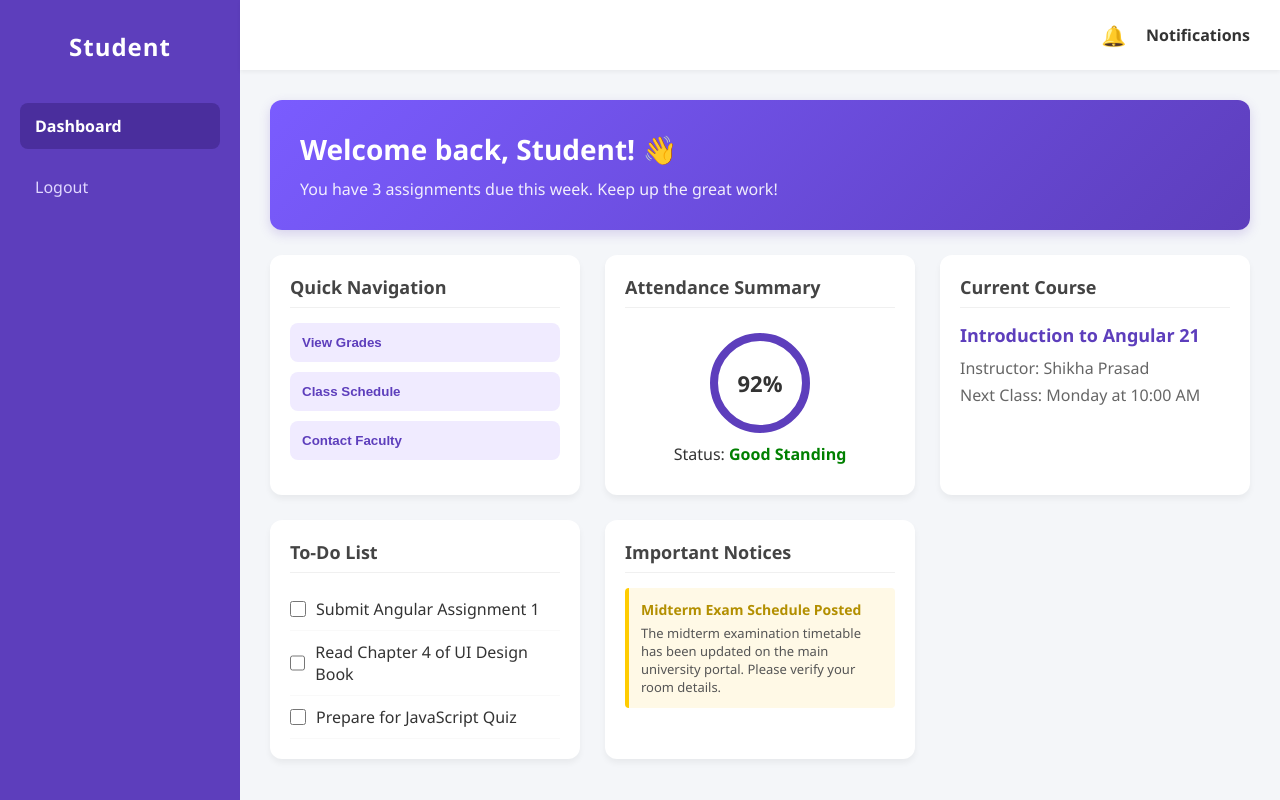
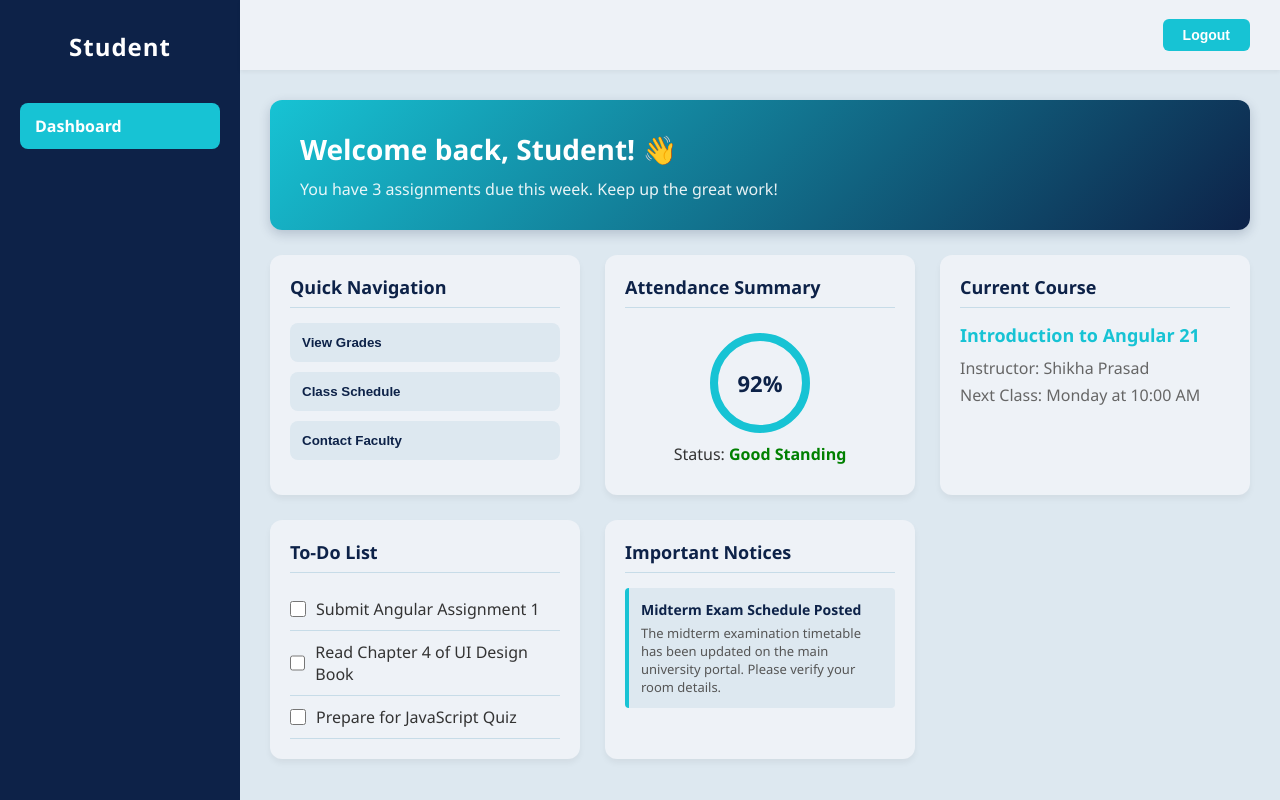
Before and after one commit to RajHarsh03/Student-Management-System-Angular, an Angular app in the folder student-management-system/: page /student-dashboard in a window 1280 px wide. Built offline with nearby package versions, Linux system fonts and the light colour scheme; sample sign-in values are in the browser's storage.

Commit message:
style: refactor dashboard styling and update auth UI

```diff
--- a/student-management-system/src/app/dashboard/admin-dashboard/admin-dashboard.css
+++ b/student-management-system/src/app/dashboard/admin-dashboard/admin-dashboard.css
@@ -1,21 +1,20 @@
-/* General Layout Setup */
 .dashboard-container {
   display: flex;
   font-family: 'Segoe UI', Tahoma, Geneva, Verdana, sans-serif;
-  background-color: #f5f7fa;
+  background-color: #dde8f0;
   min-height: 100vh;
   margin: 0;
   color: #333;
 }
 
-/* Darker Midnight Purple for Admin Sidebar distinction */
 .sidebar {
   width: 240px;
-  background-color: #3B2475;
+  background-color: #0d2248;
   color: white;
   display: flex;
   flex-direction: column;
   padding: 20px;
+  flex-shrink: 0;
 }
 
 .logo-area h2 {
@@ -33,7 +32,7 @@
 }
 
 .nav-links a {
-  color: #e6e0f8;
+  color: #b2d4e8;
   text-decoration: none;
   padding: 12px 15px;
   border-radius: 8px;
@@ -41,12 +40,11 @@
 }
 
 .nav-links a:hover, .nav-links .active-link {
-  background-color: #271454;
+  background-color: #17c3d4;
   color: white;
   font-weight: bold;
 }
 
-/* Main Content Area */
 .main-content {
   flex: 1;
   display: flex;
@@ -55,22 +53,13 @@
 }
 
 .top-header {
-  background-color: white;
+  background-color: #eef2f7;
   height: 70px;
   display: flex;
-  justify-content: flex-end; /* This forces the notification to the far right side */
+  justify-content: flex-end;
   align-items: center;
   padding: 0 30px;
   box-shadow: 0 2px 4px rgba(0,0,0,0.05);
-}
-
-.search-box input {
-  width: 320px;
-  padding: 10px 15px;
-  border: 1px solid #ccc;
-  border-radius: 20px;
-  outline: none;
-  font-size: 14px;
 }
 
 .profile-info {
@@ -79,16 +68,13 @@
   gap: 25px;
 }
 
-.system-status {
-  font-size: 14px;
-}
+.bell-icon { font-size: 20px; cursor: pointer; }
 
 .user-name {
   font-weight: 600;
-  color: #3B2475;
+  color: #0d2248;
 }
 
-/* Dashboard Grid Layout */
 .dashboard-grid {
   padding: 30px;
   display: grid;
@@ -96,9 +82,8 @@
   gap: 25px;
 }
 
-/* Common Card Rules */
 .card {
-  background-color: white;
+  background-color: #eef2f7;
   border-radius: 12px;
   padding: 20px;
   box-shadow: 0 4px 6px rgba(0,0,0,0.05);
@@ -107,20 +92,19 @@
 .card h3 {
   margin-top: 0;
   margin-bottom: 15px;
-  color: #444;
-  border-bottom: 1px solid #f0f0f0;
+  color: #0d2248;
+  border-bottom: 1px solid #c7dce8;
   padding-bottom: 8px;
   font-size: 16px;
 }
 
-/* Welcome Admin Banner */
 .welcome-banner {
   grid-column: span 3;
-  background: linear-gradient(135deg, #5131A6, #3B2475);
+  background: linear-gradient(135deg, #17c3d4, #0d2248);
   color: white;
   padding: 30px;
   border-radius: 12px;
-  box-shadow: 0 4px 12px rgba(59, 36, 117, 0.2);
+  box-shadow: 0 4px 12px rgba(13, 34, 72, 0.2);
 }
 
 .welcome-banner h1 {
@@ -133,7 +117,6 @@
   opacity: 0.9;
 }
 
-/* Administrative Quick Action Buttons */
 .action-buttons {
   display: flex;
   flex-direction: column;
@@ -150,12 +133,11 @@
   transition: opacity 0.2s;
 }
 
-.btn-add { background-color: #e8f8f0; color: #1e7e34; }
+.btn-add    { background-color: #e0f9f9; color: #0d9488; }
 .btn-notice { background-color: #fff3cd; color: #856404; }
 .btn-report { background-color: #e2f0fd; color: #004085; }
 .action-buttons button:hover { opacity: 0.85; }
 
-/* Metric Card Display */
 .metric-display {
   display: flex;
   flex-direction: column;
@@ -167,7 +149,7 @@
 .metric-number {
   font-size: 48px;
   font-weight: bold;
-  color: #3B2475;
+  color: #17c3d4;
 }
 
 .metric-display p {
@@ -176,7 +158,6 @@
   font-size: 14px;
 }
 
-/* Student Management Record Card */
 .editor-fields p {
   margin: 8px 0;
   font-size: 15px;
@@ -189,7 +170,7 @@
 }
 
 .btn-edit {
-  background-color: #3B2475;
+  background-color: #17c3d4;
   color: white;
   border: none;
   padding: 8px 15px;
@@ -199,7 +180,7 @@
 }
 
 .btn-delete {
-  background-color: #dc3545;
+  background-color: #ef4444;
   color: white;
   border: none;
   padding: 8px 15px;
@@ -208,7 +189,6 @@
   font-size: 13px;
 }
 
-/* Document Approval Lists */
 .task-list {
   list-style: none;
   padding: 0;
@@ -220,12 +200,12 @@
   justify-content: space-between;
   align-items: center;
   padding: 10px 0;
-  border-bottom: 1px solid #f5f5f5;
+  border-bottom: 1px solid #c7dce8;
   font-size: 14px;
 }
 
 .btn-mini-approve {
-  background-color: #2ecc71;
+  background-color: #17c3d4;
   color: white;
   border: none;
   padding: 5px 10px;
@@ -234,10 +214,9 @@
   font-size: 12px;
 }
 
-/* System Log Layout */
 .log-item {
-  background-color: #f8f9fa;
-  border-left: 4px solid #6c757d;
+  background-color: #dde8f0;
+  border-left: 4px solid #17c3d4;
   padding: 12px;
   border-radius: 4px;
 }
@@ -245,16 +224,15 @@
 .log-item h5 {
   margin: 0 0 5px 0;
   font-size: 12px;
-  color: #6c757d;
+  color: #0d2248;
 }
 
 .log-item p {
   margin: 0;
   font-size: 13px;
-  color: #222;
+  color: #333;
 }
 
-/* Responsive Grid Configuration Rules */
 @media (max-width: 1024px) {
   .dashboard-grid { grid-template-columns: repeat(2, 1fr); }
   .welcome-banner { grid-column: span 2; }
@@ -267,3 +245,16 @@
   .dashboard-grid { grid-template-columns: 1fr; padding: 15px; }
   .welcome-banner { grid-column: span 1; }
 }
+
+.btn-logout {
+  background-color: #17c3d4;
+  color: white;
+  border: none;
+  padding: 8px 20px;
+  border-radius: 6px;
+  font-size: 14px;
+  font-weight: 600;
+  cursor: pointer;
+  transition: opacity 0.2s;
+}
+.btn-logout:hover { opacity: 0.85; }
--- a/student-management-system/src/app/dashboard/admin-dashboard/admin-dashboard.html
+++ b/student-management-system/src/app/dashboard/admin-dashboard/admin-dashboard.html
@@ -6,18 +6,13 @@
     <nav class="nav-links">
       <a routerLink="/admin-dashboard" class="active-link">Dashboard</a>
       <a routerLink="/admin/students">Manage Students</a>
-      <a href="#" (click)="logout()">Logout</a>
     </nav>
   </aside>
 
   <main class="main-content">
     <header class="top-header">
-      <!-- <div class="search-box">
-        <input type="text" placeholder="Search for courses, tasks, notices...">
-      </div> -->
       <div class="profile-info">
-        <span class="bell-icon">🔔</span>
-        <span class="user-name">Notifications</span>
+        <button class="btn-logout" (click)="logout()">Logout</button>
       </div>
     </header>
 
--- a/student-management-system/src/app/dashboard/student-dashboard/student-dashboard.css
+++ b/student-management-system/src/app/dashboard/student-dashboard/student-dashboard.css
@@ -1,21 +1,20 @@
-/* General Layout Setup */
 .dashboard-container {
   display: flex;
   font-family: 'Segoe UI', Tahoma, Geneva, Verdana, sans-serif;
-  background-color: #f4f6f9;
+  background-color: #dde8f0;
   min-height: 100vh;
   margin: 0;
   color: #333;
 }
 
-/* Purple Left Sidebar */
 .sidebar {
   width: 240px;
-  background-color: #5D3EBC; /* Modern Purple */
+  background-color: #0d2248;
   color: white;
   display: flex;
   flex-direction: column;
   padding: 20px;
+  flex-shrink: 0;
 }
 
 .logo-area h2 {
@@ -33,7 +32,7 @@
 }
 
 .nav-links a {
-  color: #e0d7ff;
+  color: #b2d4e8;
   text-decoration: none;
   padding: 12px 15px;
   border-radius: 8px;
@@ -41,36 +40,26 @@
 }
 
 .nav-links a:hover, .nav-links .active-link {
-  background-color: #4A2E9D;
+  background-color: #17c3d4;
   color: white;
   font-weight: bold;
 }
 
-/* Main Content and Top Header */
 .main-content {
-  flex: 1; /* Fixed typo: changed from flex-1: 1; */
+  flex: 1;
   display: flex;
   flex-direction: column;
   width: calc(100% - 240px);
 }
 
 .top-header {
-  background-color: white;
+  background-color: #eef2f7;
   height: 70px;
   display: flex;
-  justify-content: flex-end; /* This forces the notification to the far right side */
+  justify-content: flex-end;
   align-items: center;
   padding: 0 30px;
   box-shadow: 0 2px 4px rgba(0,0,0,0.05);
-}
-
-.search-box input {
-  width: 300px;
-  padding: 10px 15px;
-  border: 1px solid #ddd;
-  border-radius: 20px;
-  outline: none;
-  font-size: 14px;
 }
 
 .profile-info {
@@ -79,16 +68,10 @@
   gap: 20px;
 }
 
-.bell-icon {
-  font-size: 20px;
-  cursor: pointer;
-}
+.bell-icon { font-size: 20px; cursor: pointer; }
 
-.user-name {
-  font-weight: 600;
-}
+.user-name { font-weight: 600; color: #0d2248; }
 
-/* Dashboard Content Grid */
 .dashboard-grid {
   padding: 30px;
   display: grid;
@@ -96,9 +79,8 @@
   gap: 25px;
 }
 
-/* Common Card Styles (Clean shadows & rounded corners) */
 .card {
-  background-color: white;
+  background-color: #eef2f7;
   border-radius: 12px;
   padding: 20px;
   box-shadow: 0 4px 6px rgba(0,0,0,0.05);
@@ -107,20 +89,19 @@
 .card h3 {
   margin-top: 0;
   margin-bottom: 15px;
-  color: #444;
-  border-bottom: 1px solid #f0f0f0;
+  color: #0d2248;
+  border-bottom: 1px solid #c7dce8;
   padding-bottom: 8px;
   font-size: 18px;
 }
 
-/* Welcome Banner (Spans full width of the grid row) */
 .welcome-banner {
   grid-column: span 3;
-  background: linear-gradient(135deg, #7A5CFF, #5D3EBC);
+  background: linear-gradient(135deg, #17c3d4, #0d2248);
   color: white;
   padding: 30px;
   border-radius: 12px;
-  box-shadow: 0 4px 12px rgba(93, 62, 188, 0.2);
+  box-shadow: 0 4px 12px rgba(13, 34, 72, 0.2);
 }
 
 .welcome-banner h1 {
@@ -133,7 +114,6 @@
   opacity: 0.9;
 }
 
-/* Quick Navigation */
 .nav-buttons {
   display: flex;
   flex-direction: column;
@@ -141,8 +121,8 @@
 }
 
 .nav-buttons button {
-  background-color: #f0ebff;
-  color: #5D3EBC;
+  background-color: #dde8f0;
+  color: #0d2248;
   border: none;
   padding: 12px;
   border-radius: 8px;
@@ -152,10 +132,9 @@
 }
 
 .nav-buttons button:hover {
-  background-color: #e0d7ff;
+  background-color: #c7dce8;
 }
 
-/* Attendance Summary */
 .attendance-stats {
   display: flex;
   flex-direction: column;
@@ -168,7 +147,7 @@
   width: 100px;
   height: 100px;
   border-radius: 50%;
-  border: 8px solid #5D3EBC;
+  border: 8px solid #17c3d4;
   display: flex;
   align-items: center;
   justify-content: center;
@@ -178,13 +157,12 @@
 .percentage {
   font-size: 22px;
   font-weight: bold;
-  color: #333;
+  color: #0d2248;
 }
 
-/* Course Card */
 .course-details h4 {
   margin: 0 0 10px 0;
-  color: #5D3EBC;
+  color: #17c3d4;
   font-size: 18px;
 }
 
@@ -193,7 +171,6 @@
   color: #666;
 }
 
-/* To-Do List */
 .todo-list {
   list-style: none;
   padding: 0;
@@ -205,19 +182,19 @@
   align-items: center;
   gap: 10px;
   padding: 10px 0;
-  border-bottom: 1px solid #f9f9f9;
+  border-bottom: 1px solid #c7dce8;
 }
 
 .todo-list input[type="checkbox"] {
   width: 16px;
   height: 16px;
   cursor: pointer;
+  accent-color: #17c3d4;
 }
 
-/* Notice Card */
 .notice-item {
-  background-color: #fff9e6;
-  border-left: 4px solid #ffcc00;
+  background-color: #dde8f0;
+  border-left: 4px solid #17c3d4;
   padding: 12px;
   border-radius: 4px;
 }
@@ -225,7 +202,7 @@
 .notice-item h5 {
   margin: 0 0 5px 0;
   font-size: 14px;
-  color: #b38f00;
+  color: #0d2248;
 }
 
 .notice-item p {
@@ -234,32 +211,28 @@
   color: #555;
 }
 
-/* Responsive Rules */
 @media (max-width: 1024px) {
-  .dashboard-grid {
-    grid-template-columns: repeat(2, 1fr);
-  }
-  .welcome-banner {
-    grid-column: span 2;
-  }
+  .dashboard-grid { grid-template-columns: repeat(2, 1fr); }
+  .welcome-banner { grid-column: span 2; }
 }
 
 @media (max-width: 768px) {
-  .dashboard-container {
-    flex-direction: column;
-  }
-  .sidebar {
-    width: 100%;
-    box-sizing: border-box;
-  }
-  .main-content {
-    width: 100%;
-  }
-  .dashboard-grid {
-    grid-template-columns: 1fr;
-    padding: 15px;
-  }
-  .welcome-banner {
-    grid-column: span 1;
-  }
+  .dashboard-container { flex-direction: column; }
+  .sidebar { width: 100%; box-sizing: border-box; }
+  .main-content { width: 100%; }
+  .dashboard-grid { grid-template-columns: 1fr; padding: 15px; }
+  .welcome-banner { grid-column: span 1; }
 }
+
+.btn-logout {
+  background-color: #17c3d4;
+  color: white;
+  border: none;
+  padding: 8px 20px;
+  border-radius: 6px;
+  font-size: 14px;
+  font-weight: 600;
+  cursor: pointer;
+  transition: opacity 0.2s;
+}
+.btn-logout:hover { opacity: 0.85; }
--- a/student-management-system/src/app/dashboard/student-dashboard/student-dashboard.html
+++ b/student-management-system/src/app/dashboard/student-dashboard/student-dashboard.html
@@ -5,18 +5,13 @@
     </div>
     <nav class="nav-links">
       <a routerLink="/student-dashboard" class="active-link">Dashboard</a>
-      <a href="#" (click)="logout()">Logout</a>
     </nav>
   </aside>
 
   <main class="main-content">
     <header class="top-header">
-      <!-- <div class="search-box">
-        <input type="text" placeholder="Search for courses, tasks, notices...">
-      </div> -->
       <div class="profile-info">
-        <span class="bell-icon">🔔</span>
-        <span class="user-name">Notifications</span>
+        <button class="btn-logout" (click)="logout()">Logout</button>
       </div>
     </header>
 
--- a/student-management-system/src/app/students/components/student-form/student-form.component.css
+++ b/student-management-system/src/app/students/components/student-form/student-form.component.css
@@ -1,15 +1,14 @@
-/* ── Layout — mirrors dashboard branch ─────────────── */
 .dashboard-container {
   display: flex;
   font-family: 'Segoe UI', Tahoma, Geneva, Verdana, sans-serif;
-  background-color: #f5f7fa;
+  background-color: #dde8f0;
   min-height: 100vh;
   color: #333;
 }
 
 .sidebar {
   width: 240px;
-  background-color: #3B2475;
+  background-color: #0d2248;
   color: white;
   display: flex;
   flex-direction: column;
@@ -18,51 +17,47 @@
 }
 .logo-area h2 { margin-top:10px; margin-bottom:40px; font-size:22px; text-align:center; letter-spacing:1px; }
 .nav-links { display:flex; flex-direction:column; gap:15px; }
-.nav-links a { color:#e6e0f8; text-decoration:none; padding:12px 15px; border-radius:8px; transition:background 0.2s; }
-.nav-links a:hover, .nav-links .active-link { background-color:#271454; color:white; font-weight:bold; }
+.nav-links a { color:#b2d4e8; text-decoration:none; padding:12px 15px; border-radius:8px; transition:background 0.2s; }
+.nav-links a:hover, .nav-links .active-link { background-color:#17c3d4; color:white; font-weight:bold; }
 
 .main-content { flex:1; display:flex; flex-direction:column; width:calc(100% - 240px); }
-.top-header { background:white; height:70px; display:flex; justify-content:flex-end; align-items:center; padding:0 30px; box-shadow:0 2px 4px rgba(0,0,0,0.05); }
+.top-header { background:#eef2f7; height:70px; display:flex; justify-content:flex-end; align-items:center; padding:0 30px; box-shadow:0 2px 4px rgba(0,0,0,0.05); }
 .profile-info { display:flex; align-items:center; gap:20px; }
 .bell-icon { font-size:20px; cursor:pointer; }
-.user-name { font-weight:600; color:#3B2475; }
+.user-name { font-weight:600; color:#0d2248; }
 
 .page-body { padding:30px; }
 .page-title-row { margin-bottom:24px; }
-.page-title-row h1 { font-size:24px; color:#3B2475; font-weight:700; }
+.page-title-row h1 { font-size:24px; color:#0d2248; font-weight:700; }
 
-/* Form card */
 .card {
-  background:white;
+  background:#eef2f7;
   border-radius:12px;
   padding:30px;
   box-shadow:0 4px 6px rgba(0,0,0,0.05);
-  max-width:560px;
 }
-.form-card { max-width: 560px; }
+.form-card { max-width:560px; }
 
-/* Spinner */
 .spinner-wrap { display:flex; justify-content:center; padding:40px; }
-.spinner { width:40px; height:40px; border:4px solid #e9ecef; border-top-color:#3B2475; border-radius:50%; animation:spin .7s linear infinite; }
+.spinner { width:40px; height:40px; border:4px solid #dde8f0; border-top-color:#17c3d4; border-radius:50%; animation:spin .7s linear infinite; }
 @keyframes spin { to { transform:rotate(360deg); } }
 
-/* Form fields */
 .form-group { margin-bottom:20px; }
-.form-group label { display:block; font-size:13px; font-weight:600; margin-bottom:6px; color:#444; }
+.form-group label { display:block; font-size:13px; font-weight:600; margin-bottom:6px; color:#0d2248; }
 .form-group input {
   width:100%; padding:10px 14px;
-  border:1px solid #ddd; border-radius:8px;
+  border:1.5px solid #17c3d4; border-radius:8px;
   font-size:14px; outline:none;
+  background: #ffffff;
   transition:border-color 0.2s;
 }
-.form-group input:focus { border-color:#3B2475; }
-.form-group input.is-invalid { border-color:#dc3545; }
-.field-error { color:#dc3545; font-size:12px; margin-top:4px; }
+.form-group input:focus { border-color:#0d2248; box-shadow:0 0 0 3px rgba(23,195,212,0.18); }
+.form-group input.is-invalid { border-color:#ef4444; }
+.field-error { color:#ef4444; font-size:12px; margin-top:4px; }
 
-/* Buttons */
 .form-actions { display:flex; gap:12px; margin-top:28px; }
 .btn-submit {
-  background-color:#3B2475; color:white; border:none;
+  background-color:#17c3d4; color:white; border:none;
   padding:10px 22px; border-radius:8px; font-size:14px;
   font-weight:600; cursor:pointer; display:flex; align-items:center; gap:8px;
   transition:opacity 0.2s;
@@ -71,7 +66,7 @@
 .btn-submit:disabled { opacity:0.5; cursor:not-allowed; }
 
 .btn-cancel-form {
-  background-color:#e9ecef; color:#495057; border:none;
+  background-color:#dde8f0; color:#0d2248; border:none;
   padding:10px 22px; border-radius:8px; font-size:14px;
   font-weight:600; cursor:pointer; transition:opacity 0.2s;
 }
@@ -80,7 +75,6 @@
 
 .btn-spinner { width:14px; height:14px; border:2px solid rgba(255,255,255,0.4); border-top-color:white; border-radius:50%; animation:spin .7s linear infinite; display:inline-block; }
 
-/* Responsive */
 @media (max-width:768px) {
   .dashboard-container { flex-direction:column; }
   .sidebar { width:100%; }
--- a/student-management-system/src/app/students/components/student-list/student-list.component.css
+++ b/student-management-system/src/app/students/components/student-list/student-list.component.css
@@ -1,16 +1,14 @@
-/* ── Layout — mirrors dashboard branch exactly ────── */
 .dashboard-container {
   display: flex;
   font-family: 'Segoe UI', Tahoma, Geneva, Verdana, sans-serif;
-  background-color: #f5f7fa;
+  background-color: #dde8f0;
   min-height: 100vh;
   color: #333;
 }
 
-/* Admin sidebar — #3B2475 midnight purple (same as admin-dashboard.css) */
 .sidebar {
   width: 240px;
-  background-color: #3B2475;
+  background-color: #0d2248;
   color: white;
   display: flex;
   flex-direction: column;
@@ -33,21 +31,19 @@
 }
 
 .nav-links a {
-  color: #e6e0f8;
+  color: #b2d4e8;
   text-decoration: none;
   padding: 12px 15px;
   border-radius: 8px;
   transition: background 0.2s;
 }
 
-.nav-links a:hover,
-.nav-links .active-link {
-  background-color: #271454;
+.nav-links a:hover, .nav-links .active-link {
+  background-color: #17c3d4;
   color: white;
   font-weight: bold;
 }
 
-/* Main content */
 .main-content {
   flex: 1;
   display: flex;
@@ -56,7 +52,7 @@
 }
 
 .top-header {
-  background-color: white;
+  background-color: #eef2f7;
   height: 70px;
   display: flex;
   justify-content: flex-end;
@@ -67,9 +63,8 @@
 
 .profile-info { display: flex; align-items: center; gap: 20px; }
 .bell-icon { font-size: 20px; cursor: pointer; }
-.user-name { font-weight: 600; color: #3B2475; }
+.user-name { font-weight: 600; color: #0d2248; }
 
-/* Page body */
 .page-body { padding: 30px; }
 
 .page-title-row {
@@ -83,12 +78,12 @@
 
 .page-title-row h1 {
   font-size: 24px;
-  color: #3B2475;
+  color: #0d2248;
   font-weight: 700;
 }
 
 .btn-primary-action {
-  background-color: #3B2475;
+  background-color: #17c3d4;
   color: white;
   border: none;
   padding: 10px 20px;
@@ -101,7 +96,6 @@
 }
 .btn-primary-action:hover { opacity: 0.85; }
 
-/* Search */
 .search-wrap {
   position: relative;
   max-width: 380px;
@@ -118,43 +112,40 @@
 .search-input {
   width: 100%;
   padding: 10px 16px 10px 36px;
-  border: 1px solid #ddd;
+  border: 1.5px solid #17c3d4;
   border-radius: 20px;
   font-size: 14px;
   outline: none;
   transition: border-color 0.2s;
+  background: #ffffff;
 }
-.search-input:focus { border-color: #3B2475; }
-.field-error { color: #dc3545; font-size: 12px; margin-top: 4px; }
+.search-input:focus { border-color: #0d2248; box-shadow: 0 0 0 3px rgba(23,195,212,0.18); }
+.field-error { color: #ef4444; font-size: 12px; margin-top: 4px; }
 
-/* Spinner */
 .spinner-wrap { display: flex; justify-content: center; padding: 40px; }
 .spinner {
   width: 40px; height: 40px;
-  border: 4px solid #e9ecef;
-  border-top-color: #3B2475;
+  border: 4px solid #dde8f0;
+  border-top-color: #17c3d4;
   border-radius: 50%;
   animation: spin .7s linear infinite;
 }
 @keyframes spin { to { transform: rotate(360deg); } }
 
-/* Error */
-.error-msg { color: #dc3545; padding: 16px 0; font-size: 14px; }
+.error-msg { color: #ef4444; padding: 16px 0; font-size: 14px; }
 
-/* Card */
 .card {
-  background-color: white;
+  background-color: #eef2f7;
   border-radius: 12px;
   padding: 20px;
   box-shadow: 0 4px 6px rgba(0,0,0,0.05);
 }
 
-/* Table */
 .table-wrap { overflow-x: auto; }
 table { width: 100%; border-collapse: collapse; font-size: 14px; }
 
 thead th {
-  background-color: #3B2475;
+  background-color: #0d2248;
   color: white;
   padding: 13px 16px;
   text-align: left;
@@ -162,14 +153,14 @@ thead th {
   white-space: nowrap;
 }
 
-tbody tr { border-bottom: 1px solid #f0f0f0; transition: background 0.15s; }
-tbody tr:hover { background: #f8f6ff; }
+tbody tr { border-bottom: 1px solid #c7dce8; transition: background 0.15s; }
+tbody tr:hover { background: #dde8f0; }
 tbody td { padding: 12px 16px; vertical-align: middle; }
 
 .id-badge {
   display: inline-block;
-  background: #ede8ff;
-  color: #3B2475;
+  background: #dde8f0;
+  color: #0d2248;
   padding: 3px 10px;
   border-radius: 20px;
   font-size: 12px;
@@ -180,9 +171,8 @@ tbody td { padding: 12px 16px; vertical-align: middle; }
 .empty-state { padding: 48px 20px; color: #888; }
 .empty-state span { font-size: 2.5rem; display: block; margin-bottom: 8px; }
 
-/* Row action buttons — matches admin-dashboard.css */
 .btn-edit {
-  background-color: #3B2475;
+  background-color: #17c3d4;
   color: white;
   border: none;
   padding: 7px 13px;
@@ -193,7 +183,7 @@ tbody td { padding: 12px 16px; vertical-align: middle; }
   transition: opacity 0.2s;
 }
 .btn-delete {
-  background-color: #dc3545;
+  background-color: #ef4444;
   color: white;
   border: none;
   padding: 7px 13px;
@@ -204,7 +194,6 @@ tbody td { padding: 12px 16px; vertical-align: middle; }
 }
 .btn-edit:hover, .btn-delete:hover { opacity: 0.85; }
 
-/* Modal */
 .modal-backdrop {
   position: fixed;
   inset: 0;
@@ -218,30 +207,29 @@ tbody td { padding: 12px 16px; vertical-align: middle; }
 @keyframes fadeIn { from { opacity: 0; } to { opacity: 1; } }
 
 .modal {
-  background: white;
+  background: #eef2f7;
   border-radius: 14px;
   padding: 32px;
   max-width: 440px;
   width: 90%;
   box-shadow: 0 8px 30px rgba(0,0,0,.18);
 }
-.modal h3 { font-size: 1.1rem; margin-bottom: 10px; color: #3B2475; }
+.modal h3 { font-size: 1.1rem; margin-bottom: 10px; color: #0d2248; }
 .modal p  { color: #666; margin-bottom: 24px; line-height: 1.5; font-size: 14px; }
 
 .modal-actions { display: flex; gap: 12px; justify-content: flex-end; }
 .btn-cancel {
-  background: #e9ecef; color: #495057; border: none;
+  background: #dde8f0; color: #0d2248; border: none;
   padding: 9px 18px; border-radius: 8px; font-weight: 600;
   cursor: pointer; font-size: 14px;
 }
 .btn-delete-confirm {
-  background: #dc3545; color: white; border: none;
+  background: #ef4444; color: white; border: none;
   padding: 9px 18px; border-radius: 8px; font-weight: 600;
   cursor: pointer; font-size: 14px;
 }
 .btn-cancel:disabled, .btn-delete-confirm:disabled { opacity: 0.5; cursor: not-allowed; }
 
-/* Responsive */
 @media (max-width: 768px) {
   .dashboard-container { flex-direction: column; }
   .sidebar { width: 100%; }
```
